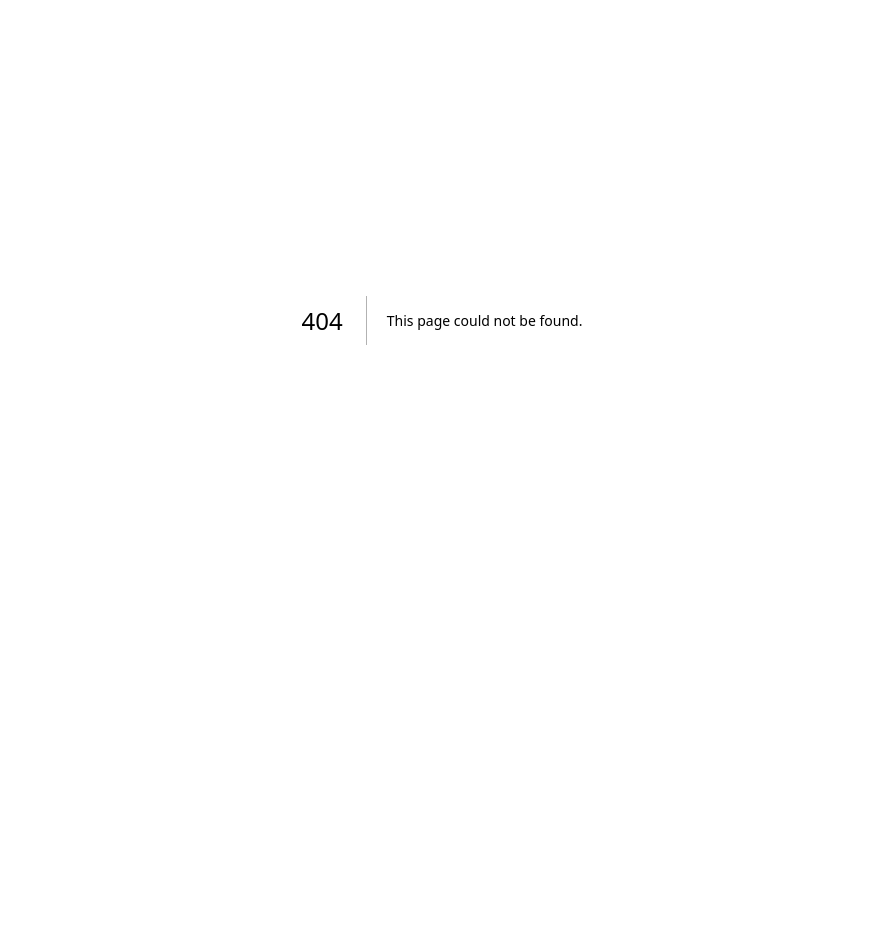
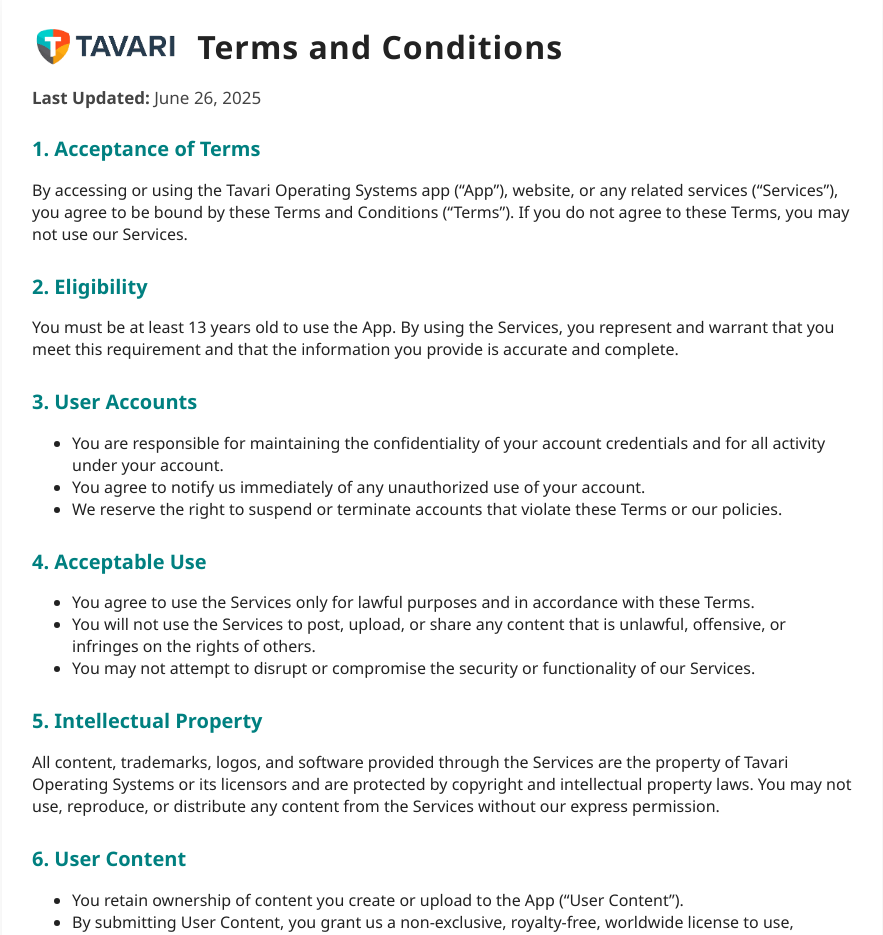
Before and after one commit to christiantanggo2025/tavari-website, a Next.js app: page /terms in a window 1280 px wide. Before the commit this address had no page. Shown: the part 80-1015 px from the top of the page, without its empty margins (198-1081 px from the left). Before the commit the page ends 800 px from the top, so only its background shows below. Built offline with nearby package versions, Linux system fonts and the light colour scheme.

Commit message:
Add Terms and Conditions page for Tavari

```diff
--- /dev/null
+++ b/pages/terms.tsx
@@ -0,0 +1,167 @@
+import React from "react";
+
+export default function TermsAndConditions() {
+  return (
+    <div style={{
+      background: "#fff",
+      minHeight: "100vh",
+      padding: 0,
+      fontFamily: "Segoe UI, Arial, sans-serif",
+      color: "#222",
+      display: "flex",
+      flexDirection: "column"
+    }}>
+      <div style={{
+        maxWidth: 820,
+        width: "100%",
+        margin: "60px auto 40px auto",
+        background: "#fff",
+        borderRadius: 12,
+        boxShadow: "0 6px 32px #0001",
+        padding: "36px 30px"
+      }}>
+        <div style={{ display: "flex", alignItems: "center", marginBottom: 18 }}>
+          <img
+            src="/tavari-logo.png"
+            alt="Tavari Logo"
+            style={{ height: 44, width: "auto", marginRight: 16, borderRadius: 8 }}
+          />
+          <h1 style={{
+            fontWeight: 900,
+            fontSize: 32,
+            letterSpacing: 1,
+            margin: 0
+          }}>
+            Terms and Conditions
+          </h1>
+        </div>
+        <p style={{ color: "#444", fontSize: 17, marginBottom: 26 }}>
+          <b>Last Updated:</b> June 26, 2025
+        </p>
+
+        <section style={{ marginBottom: 28 }}>
+          <h2 style={{ fontSize: 20, fontWeight: 700, color: "#008080" }}>1. Acceptance of Terms</h2>
+          <p>
+            By accessing or using the Tavari Operating Systems app (“App”), website, or any related services (“Services”), you agree to be bound by these Terms and Conditions (“Terms”). If you do not agree to these Terms, you may not use our Services.
+          </p>
+        </section>
+
+        <section style={{ marginBottom: 28 }}>
+          <h2 style={{ fontSize: 20, fontWeight: 700, color: "#008080" }}>2. Eligibility</h2>
+          <p>
+            You must be at least 13 years old to use the App. By using the Services, you represent and warrant that you meet this requirement and that the information you provide is accurate and complete.
+          </p>
+        </section>
+
+        <section style={{ marginBottom: 28 }}>
+          <h2 style={{ fontSize: 20, fontWeight: 700, color: "#008080" }}>3. User Accounts</h2>
+          <ul>
+            <li>You are responsible for maintaining the confidentiality of your account credentials and for all activity under your account.</li>
+            <li>You agree to notify us immediately of any unauthorized use of your account.</li>
+            <li>We reserve the right to suspend or terminate accounts that violate these Terms or our policies.</li>
+          </ul>
+        </section>
+
+        <section style={{ marginBottom: 28 }}>
+          <h2 style={{ fontSize: 20, fontWeight: 700, color: "#008080" }}>4. Acceptable Use</h2>
+          <ul>
+            <li>You agree to use the Services only for lawful purposes and in accordance with these Terms.</li>
+            <li>You will not use the Services to post, upload, or share any content that is unlawful, offensive, or infringes on the rights of others.</li>
+            <li>You may not attempt to disrupt or compromise the security or functionality of our Services.</li>
+          </ul>
+        </section>
+
+        <section style={{ marginBottom: 28 }}>
+          <h2 style={{ fontSize: 20, fontWeight: 700, color: "#008080" }}>5. Intellectual Property</h2>
+          <p>
+            All content, trademarks, logos, and software provided through the Services are the property of Tavari Operating Systems or its licensors and are protected by copyright and intellectual property laws. You may not use, reproduce, or distribute any content from the Services without our express permission.
+          </p>
+        </section>
+
+        <section style={{ marginBottom: 28 }}>
+          <h2 style={{ fontSize: 20, fontWeight: 700, color: "#008080" }}>6. User Content</h2>
+          <ul>
+            <li>You retain ownership of content you create or upload to the App (“User Content”).</li>
+            <li>By submitting User Content, you grant us a non-exclusive, royalty-free, worldwide license to use, display, and distribute your content as needed to provide the Services.</li>
+            <li>You are solely responsible for your User Content and must ensure it does not violate any laws or rights of third parties.</li>
+          </ul>
+        </section>
+
+        <section style={{ marginBottom: 28 }}>
+          <h2 style={{ fontSize: 20, fontWeight: 700, color: "#008080" }}>7. Privacy</h2>
+          <p>
+            Your privacy is important to us. Please review our <a href="/privacy" style={{ color: "#008080", textDecoration: "underline" }}>Privacy Policy</a> to learn how we collect, use, and protect your information.
+          </p>
+        </section>
+
+        <section style={{ marginBottom: 28 }}>
+          <h2 style={{ fontSize: 20, fontWeight: 700, color: "#008080" }}>8. Third-Party Services</h2>
+          <p>
+            Our Services may contain links to third-party websites or services. We are not responsible for the content or practices of those third parties.
+          </p>
+        </section>
+
+        <section style={{ marginBottom: 28 }}>
+          <h2 style={{ fontSize: 20, fontWeight: 700, color: "#008080" }}>9. Disclaimers</h2>
+          <p>
+            The Services are provided “as is” and “as available” without warranties of any kind. We do not guarantee the accuracy, completeness, or reliability of the Services.
+          </p>
+        </section>
+
+        <section style={{ marginBottom: 28 }}>
+          <h2 style={{ fontSize: 20, fontWeight: 700, color: "#008080" }}>10. Limitation of Liability</h2>
+          <p>
+            To the maximum extent permitted by law, Tavari Operating Systems and its affiliates shall not be liable for any indirect, incidental, special, or consequential damages arising out of your use or inability to use the Services.
+          </p>
+        </section>
+
+        <section style={{ marginBottom: 28 }}>
+          <h2 style={{ fontSize: 20, fontWeight: 700, color: "#008080" }}>11. Indemnification</h2>
+          <p>
+            You agree to indemnify and hold harmless Tavari Operating Systems and its affiliates from any claims, damages, or expenses arising from your use of the Services or violation of these Terms.
+          </p>
+        </section>
+
+        <section style={{ marginBottom: 28 }}>
+          <h2 style={{ fontSize: 20, fontWeight: 700, color: "#008080" }}>12. Termination</h2>
+          <p>
+            We may suspend or terminate your access to the Services at any time, with or without cause or notice, including if you violate these Terms.
+          </p>
+        </section>
+
+        <section style={{ marginBottom: 28 }}>
+          <h2 style={{ fontSize: 20, fontWeight: 700, color: "#008080" }}>13. Changes to These Terms</h2>
+          <p>
+            We may update these Terms from time to time. Changes will be posted in the App or on our website. Your continued use after any changes means you accept the revised Terms.
+          </p>
+        </section>
+
+        <section>
+          <h2 style={{ fontSize: 20, fontWeight: 700, color: "#008080" }}>14. Contact Us</h2>
+          <p>
+            If you have any questions about these Terms and Conditions, please contact:
+          </p>
+          <div style={{ fontSize: 16, marginTop: 6, marginBottom: 10 }}>
+            Tavari Operating Systems<br />
+            539 First Street, London, ON<br />
+            E-mail:{" "}
+            <a
+              href="mailto:info@tanggo.ca?subject=Tavari App Terms and Conditions"
+              style={{ color: "#008080", textDecoration: "underline", fontWeight: 600 }}
+            >
+              info@tanggo.ca
+            </a>
+          </div>
+        </section>
+        <div style={{
+          textAlign: "center",
+          color: "#888",
+          fontSize: 14,
+          margin: "36px 0 0 0"
+        }}>
+          Tavari Operating Systems &copy; {new Date().getFullYear()}. All rights reserved.
+        </div>
+      </div>
+    </div>
+  );
+}
```
